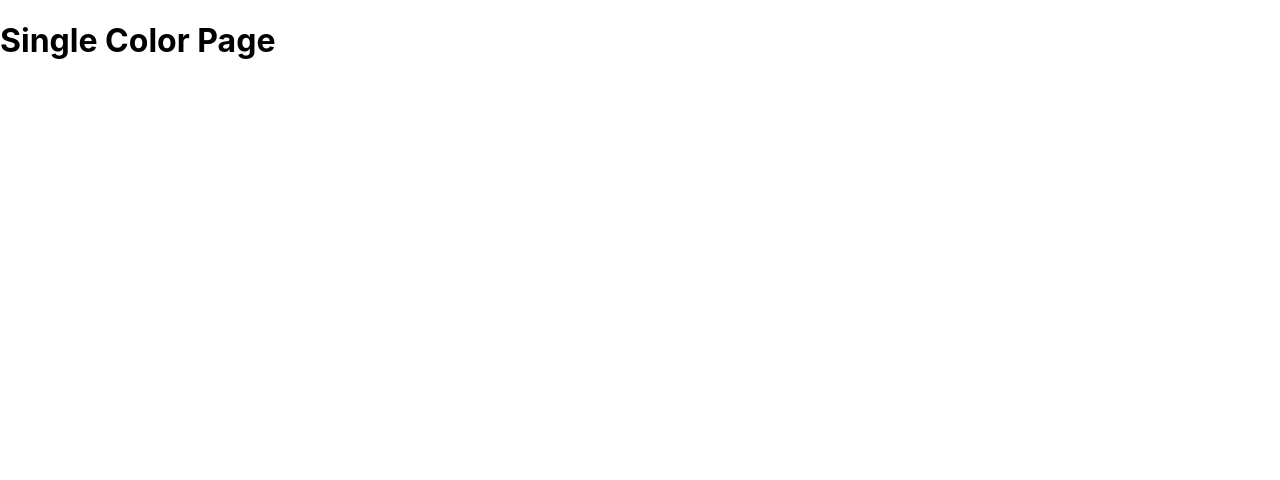
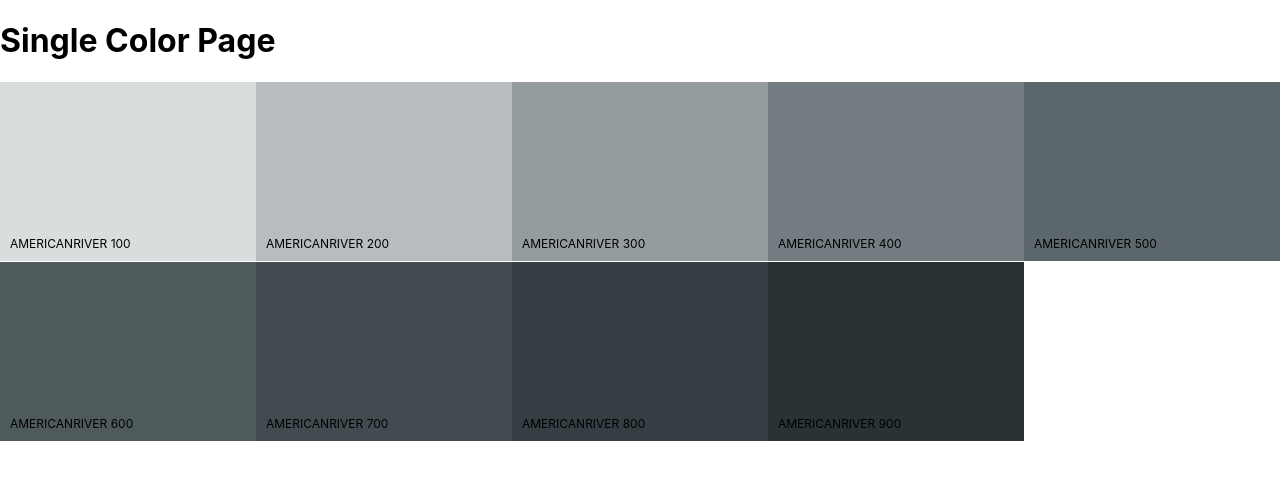
Before and after one commit to jump3rhood/React-colors-app, a React (Create React App) app: page /palette/flat-ui-colors-american/americanriver in a window 1280 px wide. Shown: the top 480 px of the page. Built offline with nearby package versions, Linux system fonts and the light colour scheme.

Commit message:
Display colors in SingleColorPalette

```diff
--- a/src/App.js
+++ b/src/App.js
@@ -25,7 +25,7 @@
         <Route
           exact
           path='/palette/:paletteId/:colorId'
-          render={() => <SingleColorPalette />} />
+          render={(routeProps) => <SingleColorPalette palette={generatePalette(this.findPalette(routeProps.match.params.paletteId))} colorId={routeProps.match.params.colorId} />} />
       </Switch>
       // <div>
       //   <Palette palette={generatePalette(seedPalettes[0])} />
--- a/src/ColorBox.js
+++ b/src/ColorBox.js
@@ -14,7 +14,7 @@
         });
     }
     render() {
-        const { name, background, moreUrl } = this.props;
+        const { name, background, moreUrl, showLink } = this.props;
         const { copied } = this.state;
         return (
             <CopyToClipboard text={background} onCopy={this.changeCopyState}>
@@ -34,9 +34,12 @@
                             Copy
                     </button>
                     </div>
-                    <Link to={moreUrl} onClick={e => e.stopPropagation()}>
-                        <span className="see-more">MORE</span>
-                    </Link>
+                    {showLink &&
+                        (<Link to={moreUrl} onClick={e => e.stopPropagation()}>
+                            <span className="see-more">MORE</span>
+                        </Link>)
+                    }
+
                 </div >
             </CopyToClipboard>
 
--- a/src/Palette.js
+++ b/src/Palette.js
@@ -19,13 +19,13 @@
     render() {
         const { colors, paletteName, emoji, id } = this.props.palette;
         const { level, format } = this.state;
-        console.log(colors);
         const colorBoxes = colors[level].map(color => (
             <ColorBox
                 background={color[format]}
                 name={color.name}
                 key={color.id}
                 moreUrl={`/palette/${id}/${color.id}`}
+                showLink
             />
         ));
         return (
--- a/src/PaletteList.js
+++ b/src/PaletteList.js
@@ -1,6 +1,5 @@
 import React, { Component } from 'react';
 import { withStyles } from '@material-ui/styles';
-import { Link } from 'react-router-dom';
 import MiniPalette from './MiniPalette';
 
 const styles = {
--- a/src/SingleColorPalette.js
+++ b/src/SingleColorPalette.js
@@ -1,10 +1,33 @@
 import React, { Component } from 'react'
-
+import ColorBox from './ColorBox';
 class SingleColorPalette extends Component {
+    constructor(props) {
+        super(props);
+        this._shades = this.gatherShades(this.props.palette, this.props.colorId);
+    }
+    gatherShades(palette, colorToFilterBy) {
+        let shades = [];
+        const allColors = palette.colors;
+        for (let key in allColors) {
+            shades = shades.concat(allColors[key].filter(color => color.id === colorToFilterBy))
+        }
+        // gather the shades of the color with the colorId
+        return shades.slice(1);
+    }
     render() {
+        const colorBoxes = this._shades.map(color => (
+            <ColorBox key={color.name}
+                name={color.name}
+                background={color.hex}
+                showLink={false}
+            />
+        ))
         return (
-            <div>
+            <div className="Palette">
                 <h1>Single Color Page</h1>
+                <div className="Palette-colors">
+                    {colorBoxes}
+                </div>
             </div>
         )
     }
```
